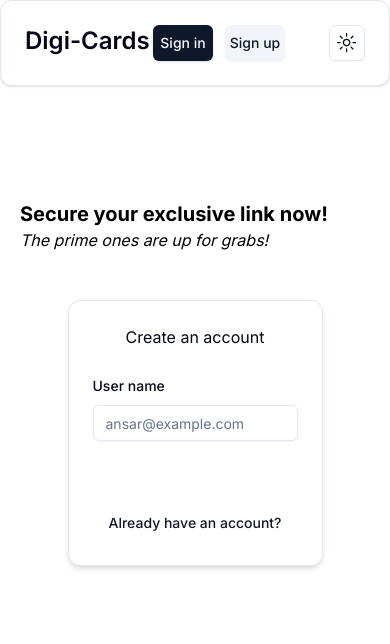
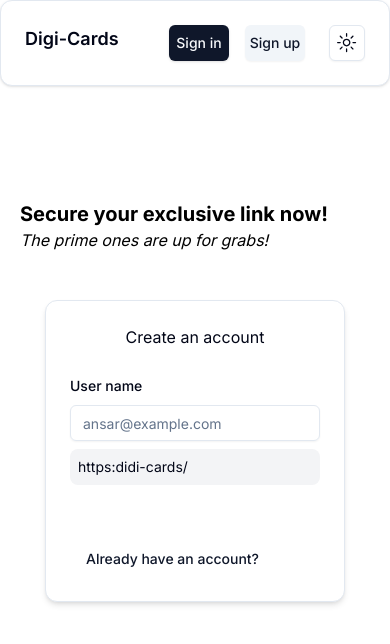
Before and after one commit to MaxAnii/Digi-cards, a Next.js app: page /username in a window 390 px wide. Shown: the top 644 px of the page. Built offline with nearby package versions, Linux system fonts and the light colour scheme; no server answers.

Commit message:
Added responsive style.

```diff
--- a/app/(authRoutes)/signup/page.tsx
+++ b/app/(authRoutes)/signup/page.tsx
@@ -1,9 +1,8 @@
 import FormContainer from "@/components/auth/FormContainer";
 import SignupForm from "@/components/auth/SignupForm";
-
 const Signup = () => {
 	return (
-		<div className="flex justify-center items-center h-[80vh]">
+		<div className="flex justify-center items-center h-[100vh]">
 			<FormContainer
 				title="Create an account"
 				backButtonLabel="Already have an account?"
--- a/components/AuthButtons.tsx
+++ b/components/AuthButtons.tsx
@@ -15,10 +15,10 @@ const AuthButtons = () => {
 			) : (
 				<>
 					<Link href="/signin">
-						<Button className="p-2  text-sm w-[60px]">Sign in</Button>
+						<Button className="p-2  text-sm w-[60px] mr-4">Sign in</Button>
 					</Link>
 					<Link href="/username">
-						<Button className="p-2  text-sm w-[60px]" variant="secondary">
+						<Button className="p-2  text-sm w-[60px] mr-4" variant="secondary">
 							Sign up
 						</Button>
 					</Link>
--- a/components/NavbarContainer.tsx
+++ b/components/NavbarContainer.tsx
@@ -5,10 +5,10 @@ import { Card } from "./ui/card";
 const NavbarContainer = ({ children }: { children: React.ReactNode }) => {
 	return (
 		<Card className="p-6 flex fixed top-0 left-0 right-0 z-10">
-			<Link href="/" className="text-2xl font-semibold">
+			<Link href="/" className="md:text-2xl text-lg font-semibold">
 				Digi-Cards
 			</Link>
-			<div className="ml-auto mr-11 flex gap-x-3">{children}</div>
+			<div className="ml-auto mr-2 flex">{children}</div>
 			<div className="">
 				<ThemeToggleDropdown></ThemeToggleDropdown>
 			</div>
--- a/components/ProfileContainer.tsx
+++ b/components/ProfileContainer.tsx
@@ -1,5 +1,4 @@
-import React from "react";
-
+"use client";
 import ProfileEditContainer from "./ProfileEditContainer";
 import UserProfilePhotoContainer from "./UserProfilePhotoContainer";
 import ContactIcon from "./ContactIcon";
--- a/components/ProfileEditContainer.tsx
+++ b/components/ProfileEditContainer.tsx
@@ -8,6 +8,7 @@ import {
 } from "@/components/ui/sheet";
 
 import EditProfileButton from "./EditProfileButton";
+import SocialMediaLinks from "./SocialMedialLinkForm";
 
 const ProfileEditContainer = () => {
 	return (
@@ -24,6 +25,7 @@ const ProfileEditContainer = () => {
 							account and remove your data from our servers.
 						</SheetDescription>
 					</SheetHeader>
+					<SocialMediaLinks></SocialMediaLinks>
 				</SheetContent>
 			</Sheet>
 		</div>
--- a/components/auth/FormContainer.tsx
+++ b/components/auth/FormContainer.tsx
@@ -30,7 +30,7 @@ const FormContainer = ({
 	//   };
 	return (
 		<div className=" ">
-			<Card className="  shadow-md md:w-[400px]">
+			<Card className="  shadow-md md:w-[400px] w-[300px]">
 				<CardHeader className="text-center">{title}</CardHeader>
 				<CardContent>{children}</CardContent>
 				<CardFooter className="gap-x-2">
--- a/components/auth/UserNameForm.tsx
+++ b/components/auth/UserNameForm.tsx
@@ -6,12 +6,13 @@ import { Label } from "../ui/label";
 import { checkUsernameExists } from "@/actions/checkUsername";
 import Link from "next/link";
 import { Button } from "../ui/button";
-// import FormSubmissionSpinner from "../FormSubmissionSpinner";
+import FormSubmissionSpinner from "@/components/FormSubmissionSpinner";
 const UserNameForm = () => {
 	const [messsage, setMessage] = useState<String | undefined>("");
 	const [username, setUsername] = useState<string>("");
 	const [showNextButton, setShowNextButton] = useState<boolean>(false);
 	const [isPending, setTransiton] = useTransition();
+	const [showLoader, setShowLoader] = useState<boolean>(false);
 	const onChange = async () => {
 		if (username.length === 0) return;
 		const usernameRegex = /^[a-zA-Z0-9_]+$/;
@@ -22,8 +23,9 @@ const UserNameForm = () => {
 				"User name should not contain any spaces and special characters"
 			);
 		const usernameExists = await checkUsernameExists(username);
+		setShowLoader(false);
 
-		if (usernameExists) return setMessage("username is already taken");
+		if (usernameExists) setMessage("username is already taken");
 		else setShowNextButton(true);
 	};
 	useEffect(() => {
@@ -31,7 +33,7 @@ const UserNameForm = () => {
 		setShowNextButton(false);
 		const checkUsenname = setTimeout(() => {
 			setTransiton(() => onChange());
-		}, 2000);
+		}, 1500);
 		return () => clearTimeout(checkUsenname);
 	}, [username]);
 	return (
@@ -43,13 +45,16 @@ const UserNameForm = () => {
 					onChange={(e) => setUsername(e.target.value)}
 					className="my-2 pr-12"
 					disabled={isPending}
+					onFocus={() => setShowLoader(true)}
+					onBlur={() => setShowLoader(false)}
 				></Input>
 				<div className="my-[-38px] mx-[-65px]">
-					{isPending && (
+					{showLoader && (
 						<LineWave color="#9CAFAA" ariaLabel="line-wave-loading" />
 					)}
 				</div>
 			</div>
+			<div className=" py-2 px-2 rounded-lg text-sm bg-gray-100 dark:bg-gray-900">{`https:didi-cards/${username}`}</div>
 			<div className="text-red-700 mt-2 text-sm ">{messsage}</div>
 			{showNextButton && (
 				<Link
```
